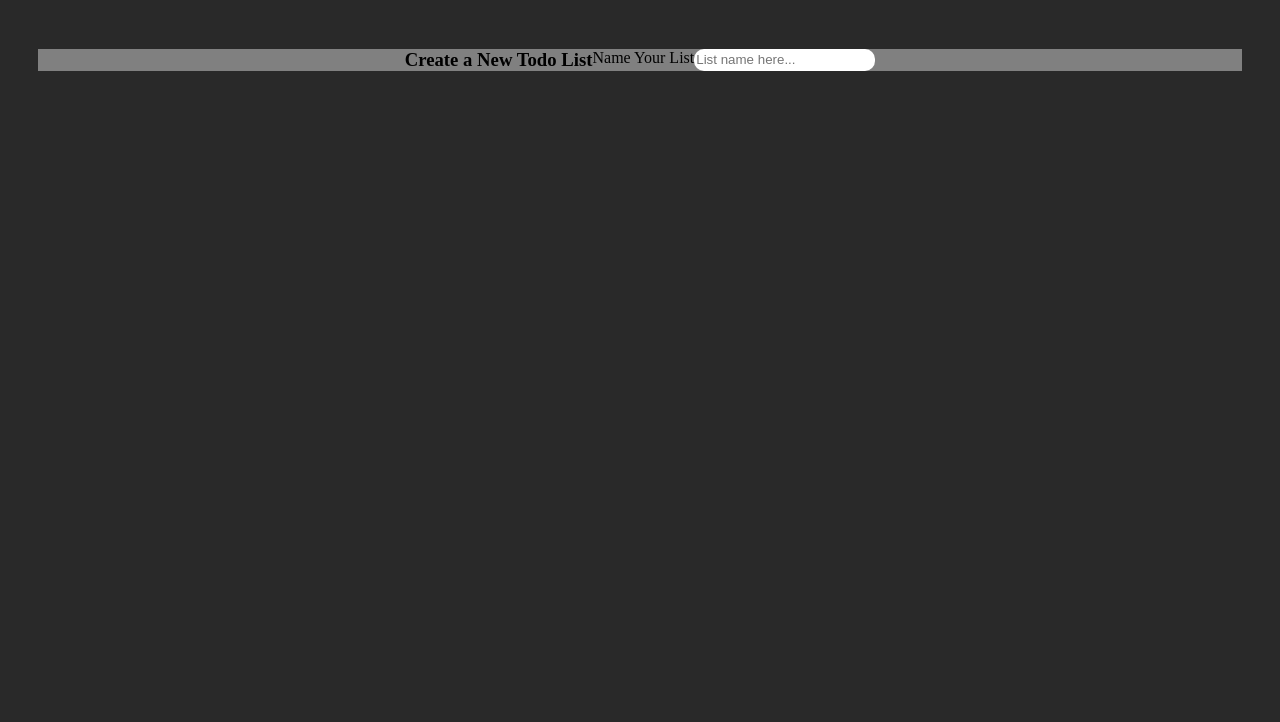
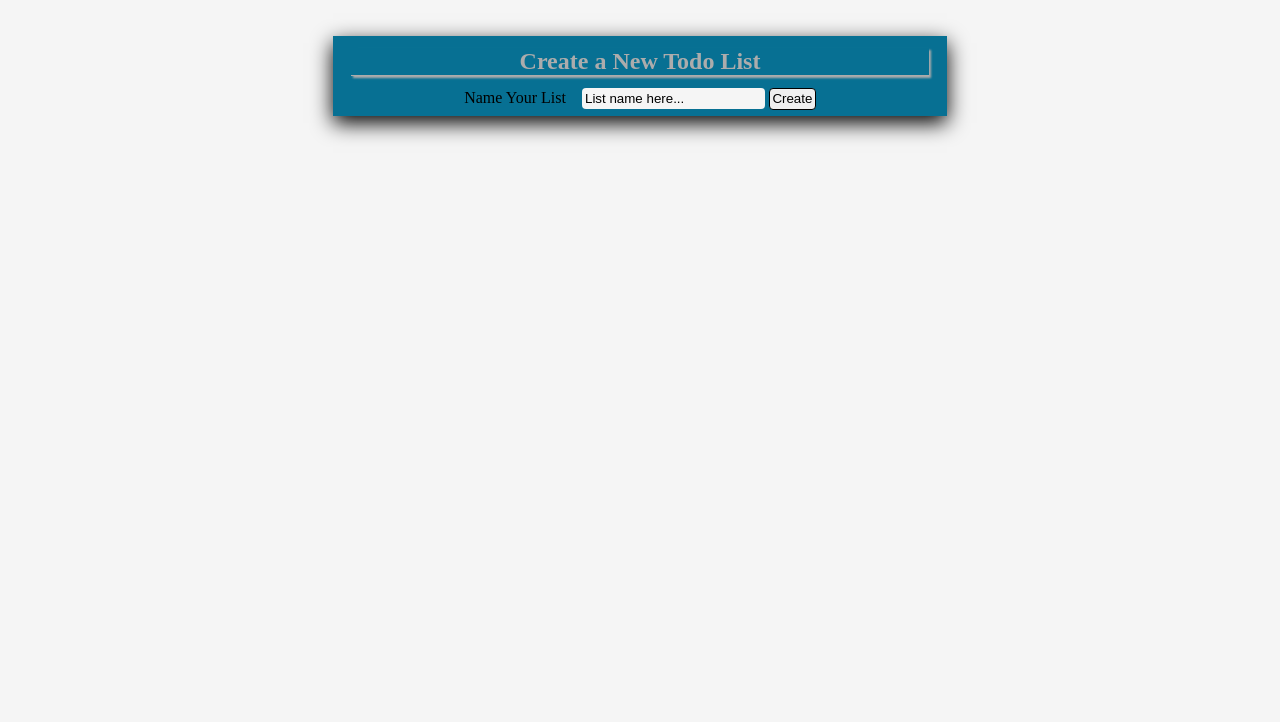
Before and after one commit to ctdupuis/lab-deployment, a website: page public/index.html in a window 1280 px wide. Shown: the part 78-800 px from the top of the page. Drawn offline with Linux system fonts and the light colour scheme.

Commit message:
html and css added

```diff
--- a/public/assets/styles.css
+++ b/public/assets/styles.css
@@ -1,9 +1,22 @@
+:root {
+    --blue: rgb(82, 185, 220);
+    --blue-d: rgb(7, 112, 147);
+    --grey: rgb(172, 172, 172);
+}
+
 * {
     margin: 0;
 }
 
 body {
-    background-color: rgb(41, 41, 41);
+    background-color: whitesmoke;
+}
+
+h2 {
+    margin: 2%;
+    color: var(--grey);
+    border-bottom: 1px solid var(--grey);
+    box-shadow: 2px 2px 2px var(--grey);
 }
 
 .head {
@@ -11,21 +24,67 @@ body {
 }
 
 .wrapper {
-    padding: 3%;
+    padding: 2%;
+}
+
+.center-just {
+    justify-content: center;
 }
 
 .form-container {
-    background-color: grey;
-    display: flex;
-    justify-content: center;
+    background-color: var(--blue-d);
+    width: 50%;
+    box-shadow: 0px 7px 20px 0px;
+}
+
+#todo {
+    text-align: center;
+    margin: 1%;
+}
+
+#todo label {
+    margin-right: 2%;
+}
+
+#todo input {
+    border-radius: 4px;
+    outline: none;
+    border: none;
+    background-color: whitesmoke;
+    transition: 0.2s;
+    padding: .5%;
+}
+
+#todo input:focus {
+    background-color: whitesmoke;
+    box-shadow: inset -10px -10px 10px var(--blue);
+}
+
+#todo input::placeholder {
+    color: black;
 }
 
 .flex-cont {
     display: flex;
 }
 
-input {
-    border-radius: 10px;
-    outline: none;
-    border: none;
+.spaced {
+    justify-content: space-evenly;
 }
+
+.col {
+    flex-direction: column;
+}
+
+#create {
+    border-radius: 4px;
+    border: 1px solid black;
+    padding: .4%;
+    transition: 0.5s;
+}
+
+#create:hover {
+    cursor: pointer;
+    background-color: var(--blue);
+    color: whitesmoke;
+}
--- a/public/index.html
+++ b/public/index.html
@@ -15,14 +15,24 @@
     </header>
 
     <div class="wrapper">
-        <div class="form-container">
-            <form id="todo">
-                <div class="flex-cont">
-                    <h3>Create a New Todo List</h3>
-                    <label>Name Your List</label>
-                    <input name="todo-name" type="text" placeholder="List name here..." />
-                </div>
-            </form>
+        <div class="flex-cont center-just">
+
+            <div class="form-container">
+                <form id="todo">
+                    <h2>Create a New Todo List</h2>
+
+                    <label for="todo-name">Name Your List</label>
+                    <input id="todo-name" type="text" placeholder="List name here..." />
+
+                    <button id="create" type="submit">Create</button>
+                </form>
+            </div>
+        </div>
+
+        <div class="flex-cont center-just">
+            <div id="render-todo">
+
+            </div>
         </div>
     </div>
 
--- a/server/index.js
+++ b/server/index.js
@@ -2,15 +2,11 @@ const express = require('express');
 
 const app = express();
 
-const path = require("path");
 
 app.use(express.static("public"));
 
-
-
 const {
-    home,
-    about
+    home
 } = require('./controller');
 
 app.get("/", home);
```
